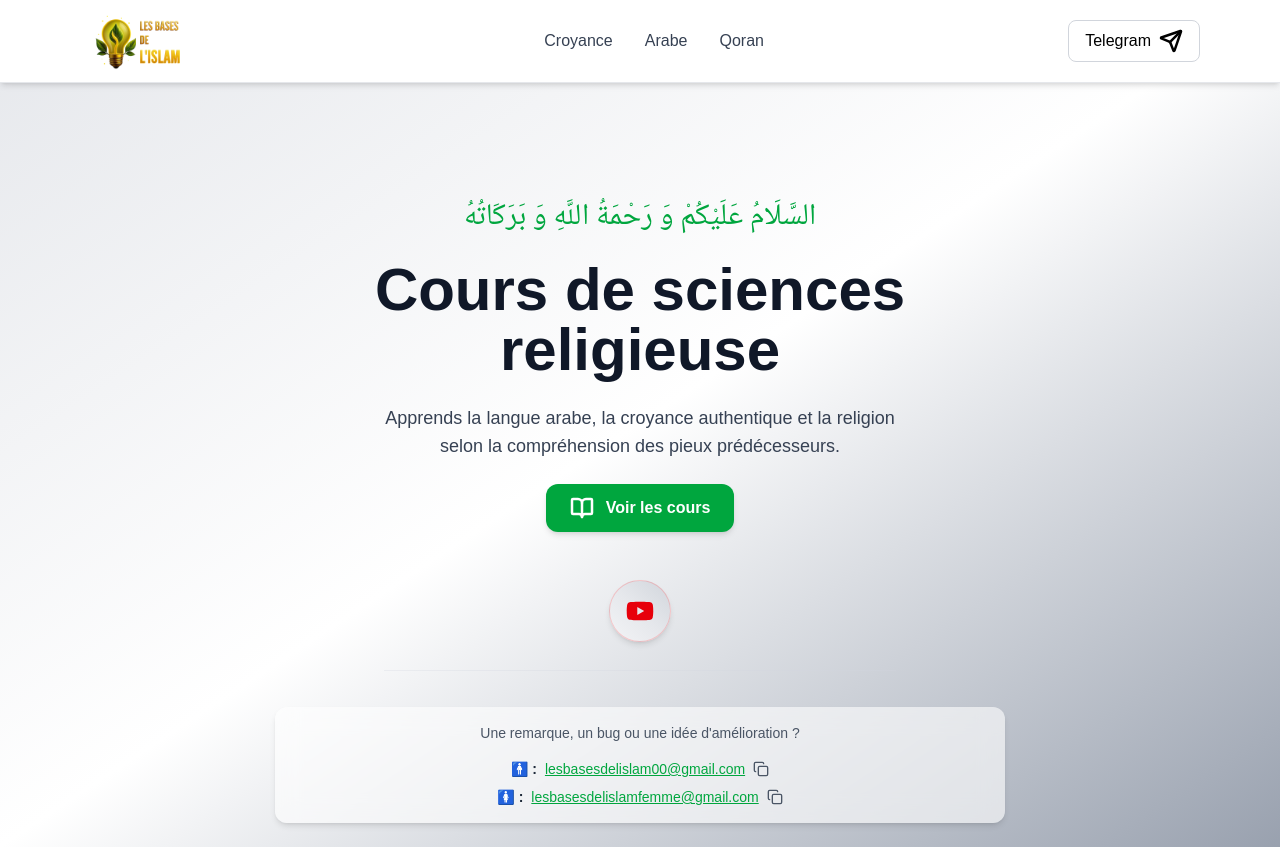
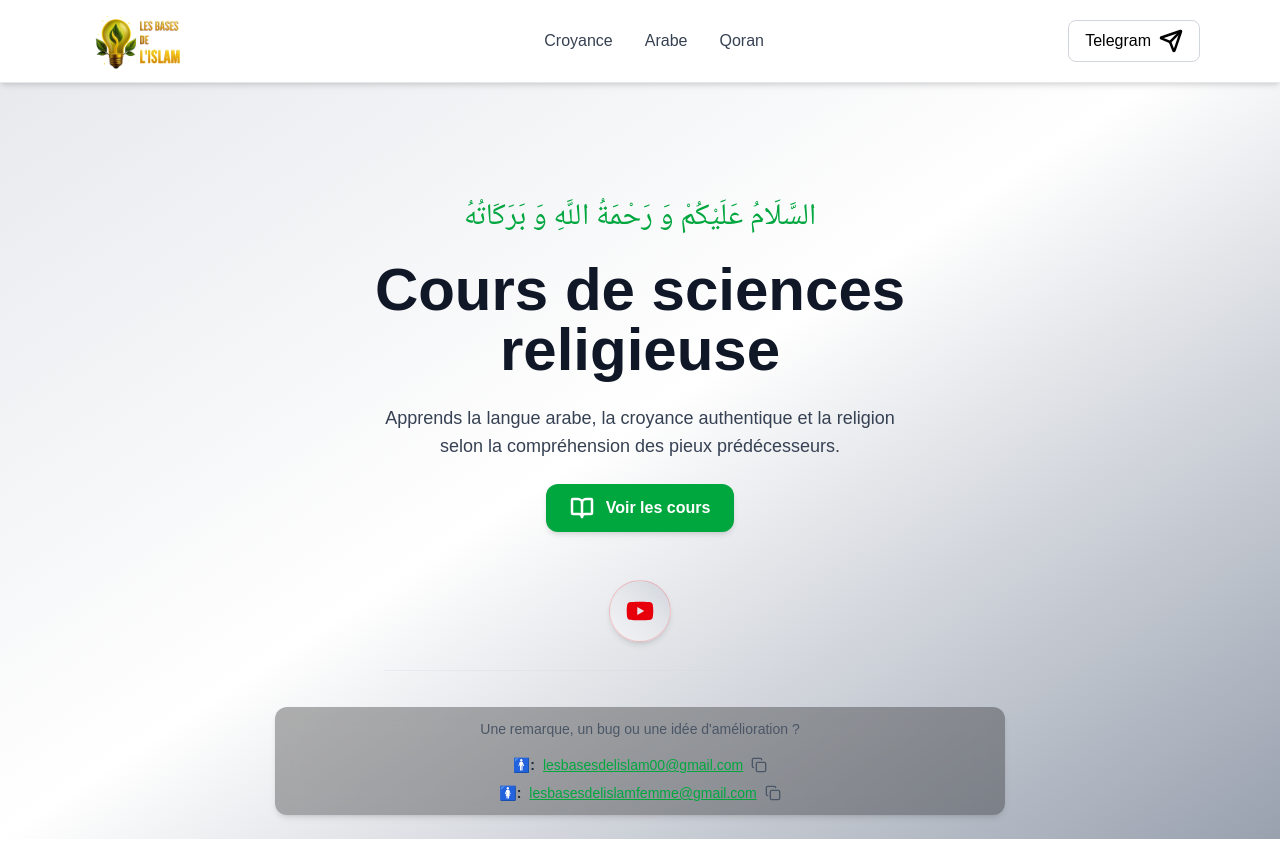
Before and after one commit to Abdelhadi-coder/Les_Bases_De_Islam, a React (Vite) app: page / in a window 1280 px wide. Built offline with nearby package versions, Linux system fonts and the light colour scheme; a web font is replaced by a local one.

Commit message:
Finale push ! The first version of the public website

```diff
--- a/src/components/Footer.jsx
+++ b/src/components/Footer.jsx
@@ -13,7 +13,7 @@ function Footer({ onCopy }) {
 
   return (
     <footer className="w-full px-4 text-center text-sm text-gray-600 dark:text-gray-300 py-6">
-      <div className="w-full sm:w-[80%] md:w-[60%] flex flex-col items-center gap-2 p-4 rounded-xl bg-white/60 dark:bg-black/30 backdrop-blur-md shadow-md transition-all duration-300 hover:shadow-lg hover:scale-[1.02] mx-auto">
+      <div className="w-full sm:w-[80%] md:w-[60%] flex flex-col items-center gap-2 p-3 rounded-xl bg-black/30 backdrop-blur-md shadow-md transition-all duration-300 hover:shadow-lg hover:scale-[1.02] mx-auto">
         <p className="mb-2 font-medium">Une remarque, un bug ou une idée d'amélioration ?</p>
         {emails.map(({ label, email }, i) => (
           <div
@@ -21,7 +21,7 @@ function Footer({ onCopy }) {
             className="flex items-center gap-2 cursor-pointer group"
             onClick={() => handleCopy(email)}
           >
-            <span className="text-gray-800 dark:text-white font-semibold">{label} :</span>
+            <span className="text-gray-800 dark:text-white font-semibold">{label}:</span>
             <span className="text-green-600 dark:text-green-400 font-medium underline">{email}</span>
             <Copy size={16} className="text-gray-600 dark:text-gray-300 group-hover:text-green-500 transition-colors" />
           </div>
```
